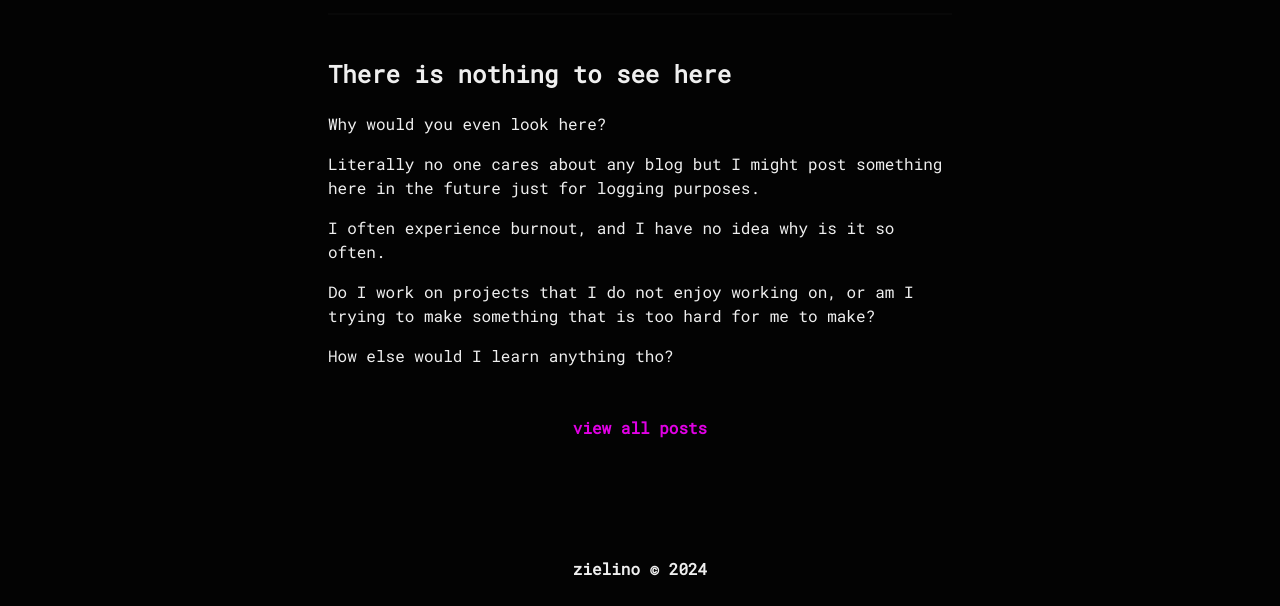
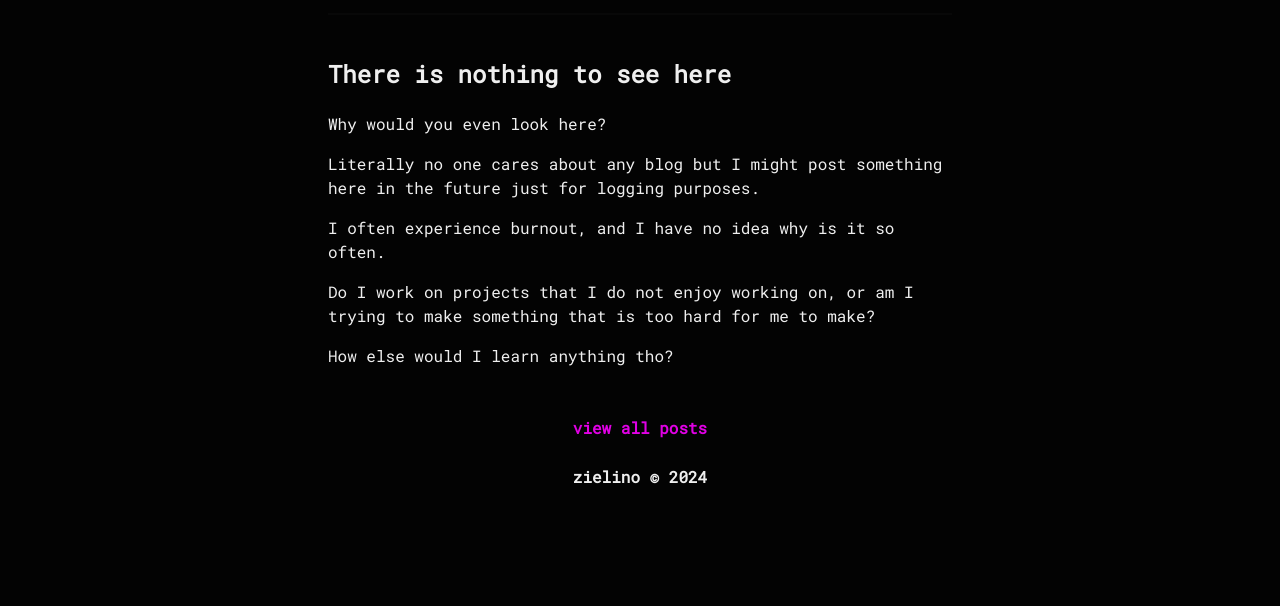
Before and after one commit to Zielin0/zielinus.xyz, an Astro site: page /blog/nothing-to-see-here in a window 1280 px wide. Shown: the part 194-800 px from the top of the page. Built offline with nearby package versions, Linux system fonts and the light colour scheme; Astro itself is replaced by a stand-in of ours.

Commit message:
some blog posts

```diff
--- a/src/layouts/PostLayout.astro
+++ b/src/layouts/PostLayout.astro
@@ -85,10 +85,10 @@ const {
       }
 
       .footer-container {
-        position: absolute;
-        bottom: 0;
-        left: 0;
-        right: 0;
+        display: flex;
+        flex-direction: column;
+        align-items: center;
+        text-align: center;
       }
     </style>
   </body>
```
Also changed, not shown: astro.config.mjs (line endings or trailing spaces), src/components/BlogCard.astro (line endings or trailing spaces).
